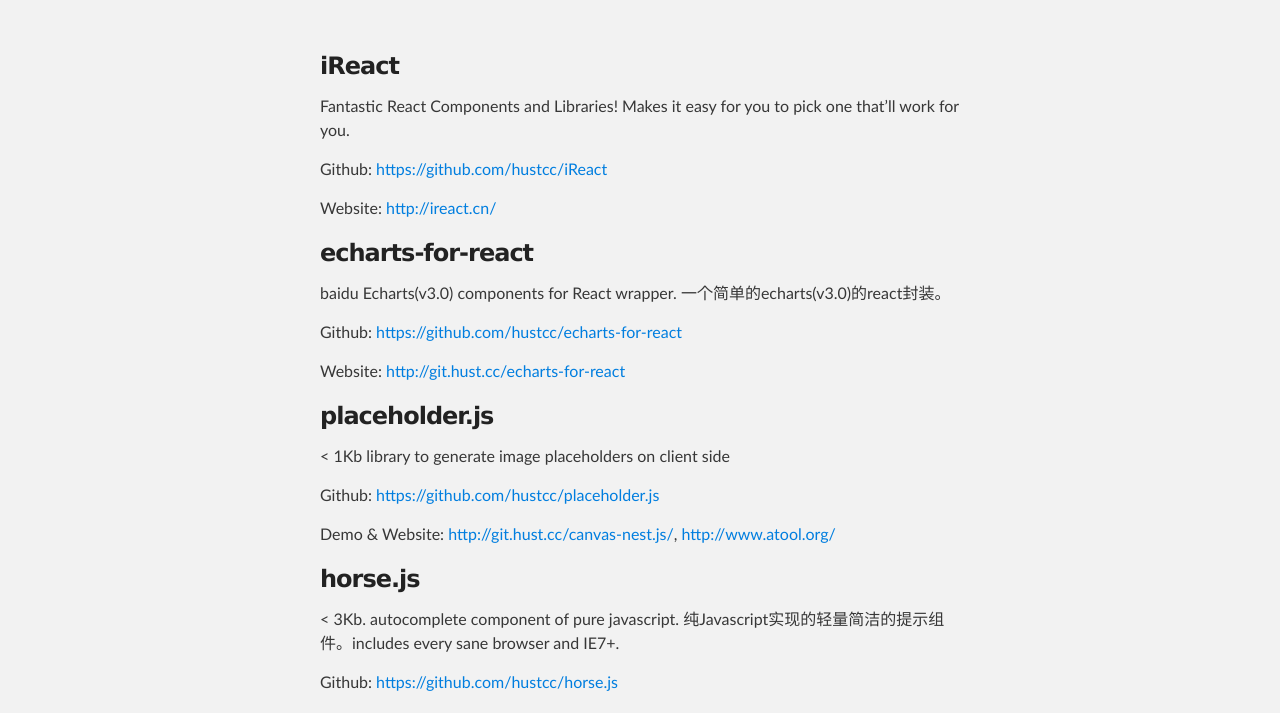
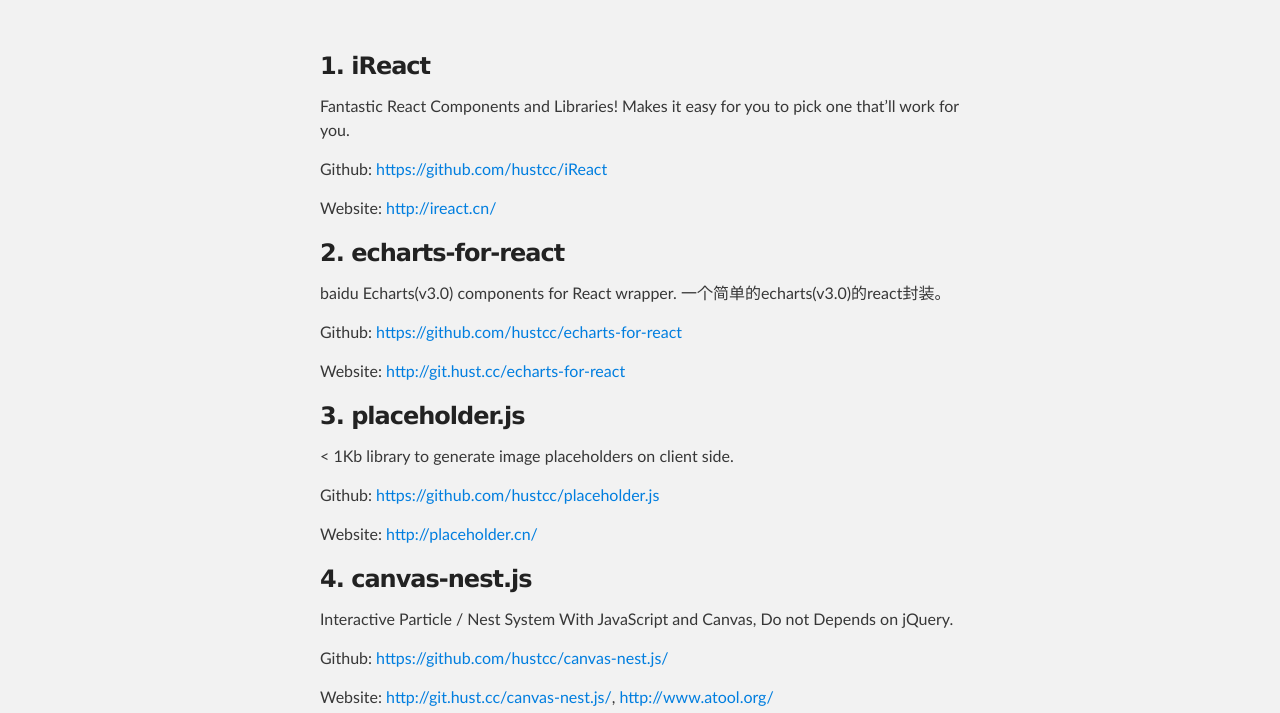
Before and after one commit to hustcc/hustcc.github.io, a plain HTML site: page index.html in a window 1280 px wide. Shown: the part 212-925 px from the top of the page. Drawn offline with Linux system fonts and the light colour scheme.

Commit message:
Replace master branch with page content via GitHub

```diff
--- a/index.html
+++ b/index.html
@@ -28,7 +28,7 @@
     <div id="main_content_wrap" class="outer">
       <section id="main_content" class="inner">
         <h3>
-<a id="ireact" class="anchor" href="#ireact" aria-hidden="true"><span aria-hidden="true" class="octicon octicon-link"></span></a>iReact</h3>
+<a id="1-ireact" class="anchor" href="#1-ireact" aria-hidden="true"><span aria-hidden="true" class="octicon octicon-link"></span></a>1. iReact</h3>
 
 <p>Fantastic React Components and Libraries! Makes it easy for you to pick one that’ll work for you.</p>
 
@@ -37,7 +37,7 @@
 <p>Website: <a href="http://ireact.cn/">http://ireact.cn/</a></p>
 
 <h3>
-<a id="echarts-for-react" class="anchor" href="#echarts-for-react" aria-hidden="true"><span aria-hidden="true" class="octicon octicon-link"></span></a>echarts-for-react</h3>
+<a id="2-echarts-for-react" class="anchor" href="#2-echarts-for-react" aria-hidden="true"><span aria-hidden="true" class="octicon octicon-link"></span></a>2. echarts-for-react</h3>
 
 <p>baidu Echarts(v3.0) components for React wrapper. 一个简单的echarts(v3.0)的react封装。</p>
 
@@ -46,16 +46,25 @@
 <p>Website: <a href="http://git.hust.cc/echarts-for-react">http://git.hust.cc/echarts-for-react</a></p>
 
 <h3>
-<a id="placeholderjs" class="anchor" href="#placeholderjs" aria-hidden="true"><span aria-hidden="true" class="octicon octicon-link"></span></a>placeholder.js</h3>
+<a id="3-placeholderjs" class="anchor" href="#3-placeholderjs" aria-hidden="true"><span aria-hidden="true" class="octicon octicon-link"></span></a>3. placeholder.js</h3>
 
-<p>&lt; 1Kb library to generate image placeholders on client side</p>
+<p>&lt; 1Kb library to generate image placeholders on client side.</p>
 
 <p>Github: <a href="https://github.com/hustcc/placeholder.js">https://github.com/hustcc/placeholder.js</a></p>
 
-<p>Demo &amp; Website: <a href="http://git.hust.cc/canvas-nest.js/">http://git.hust.cc/canvas-nest.js/</a>, <a href="http://www.atool.org/">http://www.atool.org/</a></p>
+<p>Website: <a href="http://placeholder.cn/">http://placeholder.cn/</a></p>
 
 <h3>
-<a id="horsejs" class="anchor" href="#horsejs" aria-hidden="true"><span aria-hidden="true" class="octicon octicon-link"></span></a>horse.js</h3>
+<a id="4-canvas-nestjs" class="anchor" href="#4-canvas-nestjs" aria-hidden="true"><span aria-hidden="true" class="octicon octicon-link"></span></a>4. canvas-nest.js</h3>
+
+<p>Interactive Particle / Nest System With JavaScript and Canvas, Do not Depends on jQuery.</p>
+
+<p>Github: <a href="https://github.com/hustcc/canvas-nest.js/">https://github.com/hustcc/canvas-nest.js/</a></p>
+
+<p>Website: <a href="http://git.hust.cc/canvas-nest.js/">http://git.hust.cc/canvas-nest.js/</a>, <a href="http://www.atool.org/">http://www.atool.org/</a></p>
+
+<h3>
+<a id="5-horsejs" class="anchor" href="#5-horsejs" aria-hidden="true"><span aria-hidden="true" class="octicon octicon-link"></span></a>5. horse.js</h3>
 
 <p>&lt; 3Kb. autocomplete component of pure javascript. 纯Javascript实现的轻量简洁的提示组件。includes every sane browser and IE7+.</p>
 
```
Also changed, not shown: params.json (+1 -1 lines).
